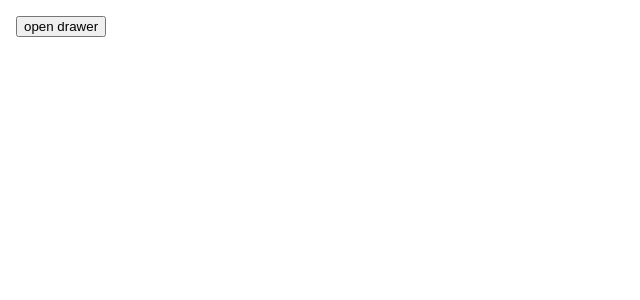
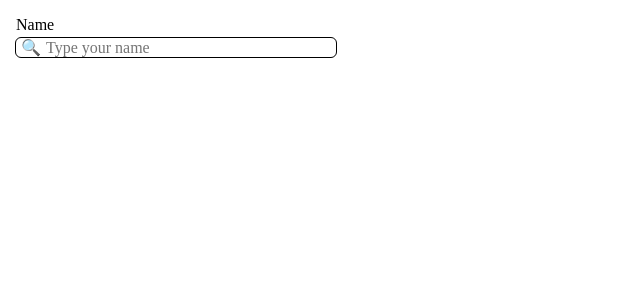
Before and after one commit to josealbertuz/react-book, a React (Vite) app: page / in a window 1280 px wide. Shown: the top 300 px of the page, without its empty margins (0-640 px from the left). Built offline with nearby package versions, Linux system fonts and the light colour scheme.

Commit message:
feat(wip): textfield component

```diff
--- a/src/App.tsx
+++ b/src/App.tsx
@@ -8,6 +8,7 @@ import { Collapsible } from "components/Collapsible";
 import { RangeSlider } from "./components/RangeSlider";
 import { Badge } from "./components/Badge";
 import { Drawer } from "./components/Drawer";
+import { TextField } from "components/TextField";
 
 const OPTIONS: SelectOption<number>[] = [
   { label: "One", value: 1 },
@@ -69,7 +70,7 @@ function App() {
         </button>
       </div> */}
 
-      <Drawer isOpen={openDrawer} onClose={() => {}}>
+      {/* <Drawer isOpen={openDrawer} onClose={() => {}}>
         <ul>
           <li>element 1</li>
           <li>element 2</li>
@@ -77,7 +78,8 @@ function App() {
           <button onClick={() => setOpenDrawer(false)}>close drawer</button>
         </ul>
       </Drawer>
-      <button onClick={() => setOpenDrawer(true)}>open drawer</button>
+      <button onClick={() => setOpenDrawer(true)}>open drawer</button> */}
+      <TextField label="Name" placeholder="Type your name" />
     </div>
   );
 }
--- /dev/null
+++ b/src/components/TextField/TextField.styles.ts
@@ -0,0 +1,38 @@
+import { styled } from "@stitches/react";
+
+export const TextFieldRoot = styled("div", {
+  maxWidth: "320px",
+  width: "100%",
+});
+
+export const Label = styled("label", {
+  display: "inline-block",
+  marginBottom: "4px",
+});
+
+export const Input = styled("input", {
+  all: 'unset',
+  display: 'inline-block',
+  width: "100%",
+});
+
+export const InputWrapper = styled("div", {
+  display: "flex",
+  outline: "1px solid black",
+  borderRadius: "5px",
+
+  '&:focus-within': {
+    outlineColor: 'blue'
+  }
+});
+
+export const Icon = styled("span", {
+    padding: '0 5px'
+});
+
+
+export const ErrorText = styled("span", {
+  display: "inline-block",
+  minHeight: "14px",
+  color: "#DD3D57",
+});
--- /dev/null
+++ b/src/components/TextField/TextField.tsx
@@ -0,0 +1,38 @@
+import React, { useId } from "react";
+import {
+  ErrorText,
+  Icon,
+  Input,
+  InputWrapper,
+  Label,
+  TextFieldRoot,
+} from "./TextField.styles";
+
+type TextFieldProps = {
+  label: string;
+  placeholder?: string;
+  error?: boolean;
+  errorText?: string;
+  search?: boolean
+};
+
+export const TextField = ({
+  label,
+  placeholder,
+  error,
+  errorText,
+  search = false
+}: TextFieldProps) => {
+  const id = useId();
+
+  return (
+    <TextFieldRoot>
+      <Label htmlFor={id}>{label}</Label>
+      <InputWrapper>
+        <Icon>🔍</Icon>
+        <Input id={id} placeholder={placeholder} />
+      </InputWrapper>
+      <ErrorText>{error && errorText}</ErrorText>
+    </TextFieldRoot>
+  );
+};
--- /dev/null
+++ b/src/components/TextField/index.ts
@@ -0,0 +1 @@
+export { TextField } from "./TextField";
```
